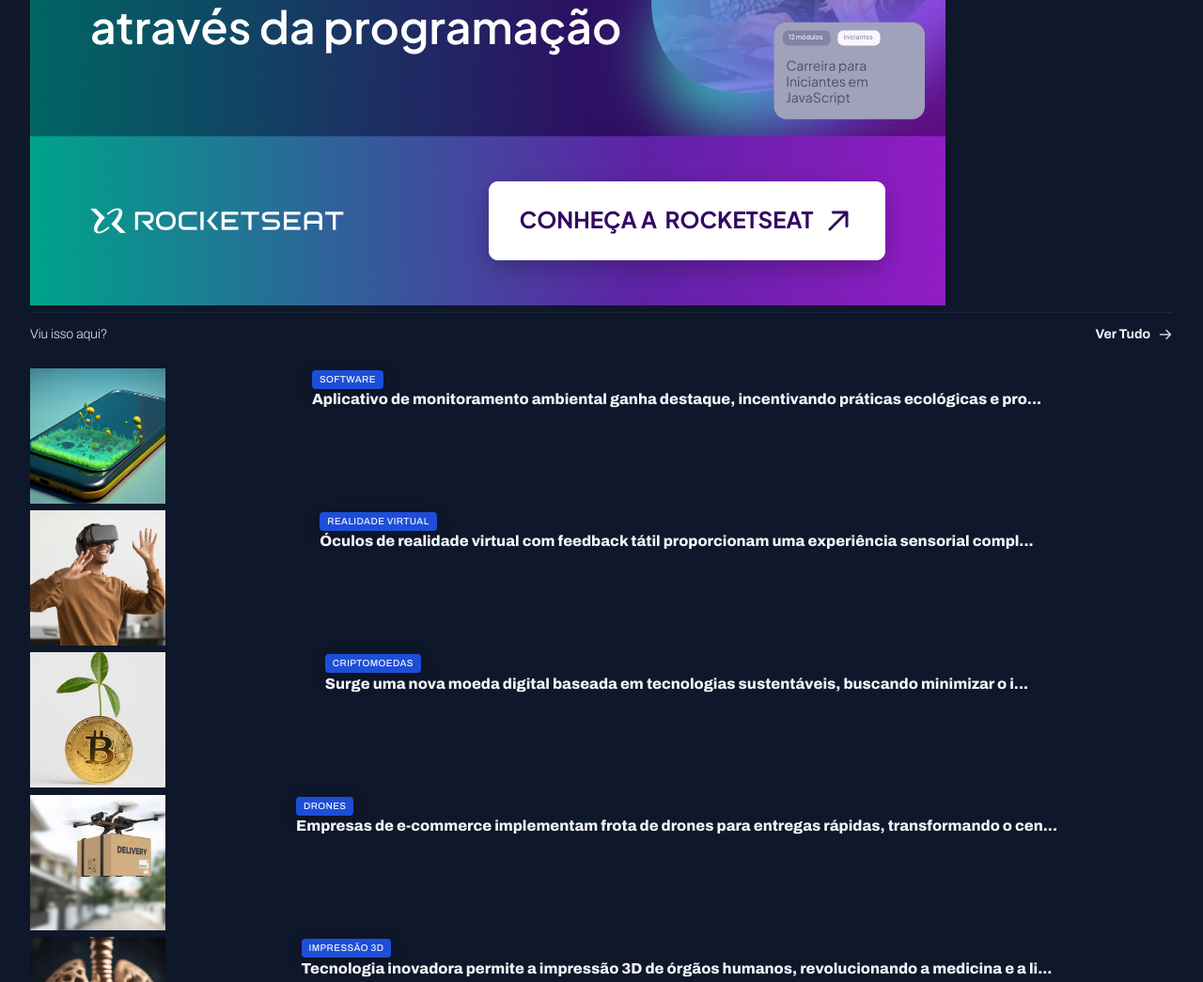
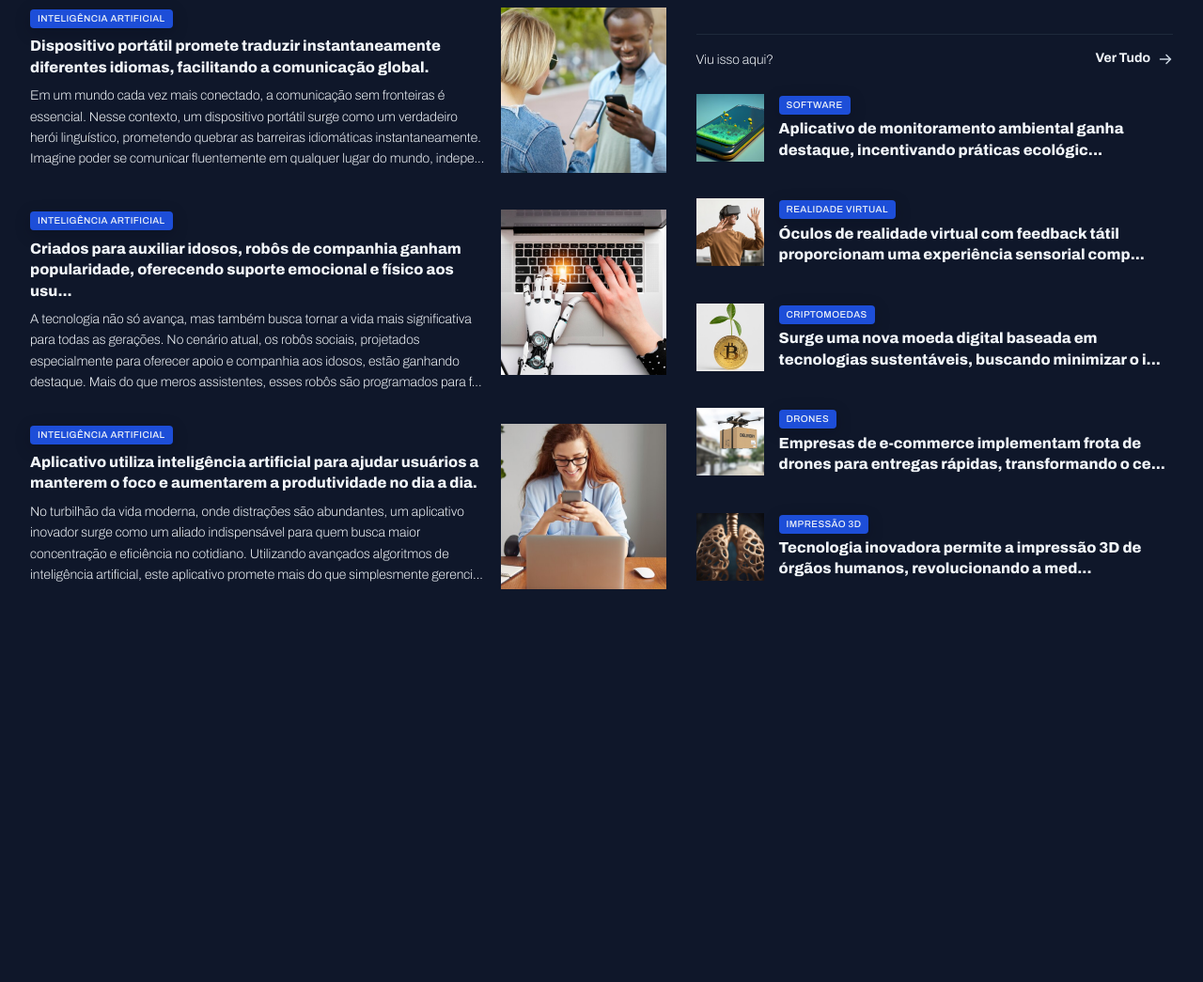
Before and after one commit to yJeanx11x/PortalDeNoticia2, a plain HTML site: page index.html in a window 1280 px wide. Shown: the part 1363-2408 px from the top of the page at 94% size. After the commit the page ends 2037 px from the top, so only its background shows below. Drawn offline with Linux system fonts and the light colour scheme.

Commit message:
Finalizando O projeto

```diff
--- a/index.html
+++ b/index.html
@@ -95,6 +95,7 @@
 
         </div>
 
+
       </section>
       <section id="weekly">
         <header class='grid grid-flow-col'>
@@ -104,6 +105,7 @@
             <span></span>
           </a>
         </header>
+
         <div class="grid gap-16">
           <figure>
             <span class="content-tag">veículo</span>
@@ -130,16 +132,7 @@
           </figure>
         </div>
       </section>
-
-      <section id="ai">
-        <header class="grid grid-flow-col">
-          <h3>Destaques da Inteligência Artificial</h3>
-          <a href="#" class="grid grid-flow-col">
-            <strong>Ver Tudo</strong>
-            <span></span>
-          </a>
-        </header>
-        <div>
+      <aside>
         <div id="ads">
           <img src="assets/imgs/Ads.png" alt="" srcset="">
         </div>
@@ -153,16 +146,15 @@
             </a>
           </header>
 
+
             <div class="grid gap-32">
-
-              <div class="grid grid-32">
               <article class="grid grid-flow-col gap-16">
                 <div>
                   <img src="assets/imgs/Image 14.png" alt="" srcset="">
                 </div>
                 <div>
                   <span class="content-tag">Software</span>
-                    <h3 class="text-xl">Aplicativo de monitoramento ambiental ganha destaque, incentivando práticas ecológicas e pro...</h3>
+                  <h3 class="text-xl">Aplicativo de monitoramento ambiental ganha destaque, incentivando práticas ecológic...</h3>
                 </div>
               </article>
 
@@ -172,7 +164,7 @@
                 </div>
                 <div>
                   <span class="content-tag">Realidade Virtual</span>
-                    <h3 class="text-xl">Óculos de realidade virtual com feedback tátil proporcionam uma experiência sensorial compl...</h3>
+                  <h3 class="text-xl">Óculos de realidade virtual com feedback tátil proporcionam uma experiência sensorial comp...</h3>
                 </div>
               </article>
               <article class="grid grid-flow-col gap-16">
@@ -190,7 +182,7 @@
                 </div>
                 <div>
                   <span class="content-tag">Drones</span>
-                    <h3 class="text-xl">Empresas de e-commerce implementam frota de drones para entregas rápidas, transformando o cen...</h3>
+                  <h3 class="text-xl">Empresas de e-commerce implementam frota de drones para entregas rápidas, transformando o ce...</h3>
                 </div>
               </article>
               <article class="grid grid-flow-col gap-16">
@@ -199,12 +191,21 @@
                 </div>
                 <div>
                   <span class="content-tag">Impressão 3d</span>
-                    <h3 class="text-xl">Tecnologia inovadora permite a impressão 3D de órgãos humanos, revolucionando a medicina e a li...</h3>
+                  <h3 class="text-xl">Tecnologia inovadora permite a impressão 3D de órgãos humanos, revolucionando a med...</h3>
                 </div>
               </article>
             </div>
         </section>
-        </div>
+      </aside>
+      <section id="ai">
+        <header class="grid grid-flow-col">
+          <h3>Destaques da Inteligência Artificial</h3>
+          <a href="#" class="grid grid-flow-col">
+            <strong>Ver Tudo</strong>
+            <span></span>
+          </a>
+        </header>
+
 
         <div class="grid gap-32 ">
           <article class="grid grid-flow-col gap-16">
--- a/style/global.css
+++ b/style/global.css
@@ -65,7 +65,14 @@ a:hover {
 }
 main{
   margin-top: 40px;
-  gap:80px;
+  margin-block: 40px;
+  row-gap:80px;
+  column-gap: 32px;
+  grid-template-columns:2fr 1.5fr ;
+grid-template-areas:
+"featured featured "
+"weekly weekly"
+"ai aside";
 }
 .content-tag{
   display: inline-block;
--- a/style/section.css
+++ b/style/section.css
@@ -20,6 +20,7 @@ section header {
   }
 }
 #featured {
+  grid-area: featured;
   img {
     height: 100%;
     object-fit: cover;
@@ -53,8 +54,10 @@ section header {
   }
 }
 #weekly {
+  grid-area: weekly;
   & > div {
     grid-template-columns: repeat(4, 292px);
+
   }
 
   img {
@@ -74,3 +77,30 @@ p{
 }
 
 }
+#ai{
+  grid-area: ai;
+  img{
+    width: 176px;
+    aspect-ratio: 1/1;
+    object-fit: cover;
+  }
+  h3{
+    margin-block: 8px;
+  }
+}
+aside{
+  grid-area: aside;
+}
+#more{
+
+  margin-top: 32px;
+  gap: 32px;
+  h3{
+    margin-top:4px;
+  }
+  img{
+    width: 72px;
+    aspect-ratio: 1/1;
+    object-fit: cover;
+  }
+}
--- a/style/utility.css
+++ b/style/utility.css
@@ -15,5 +15,5 @@
         gap:16px;
 }
 .gap-32{
- gap: 32px;
+ gap:32px;
 }
```
Lines whose indentation alone changed are shown as unchanged.
